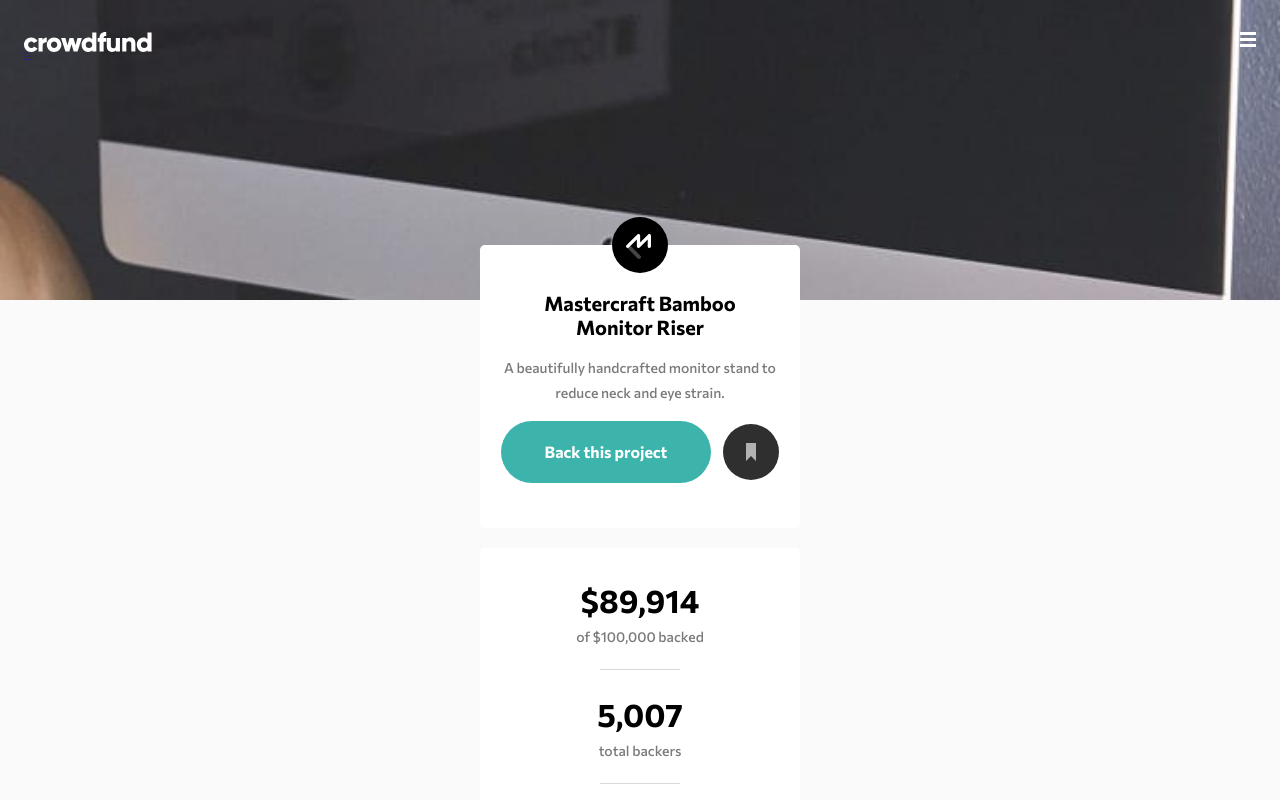
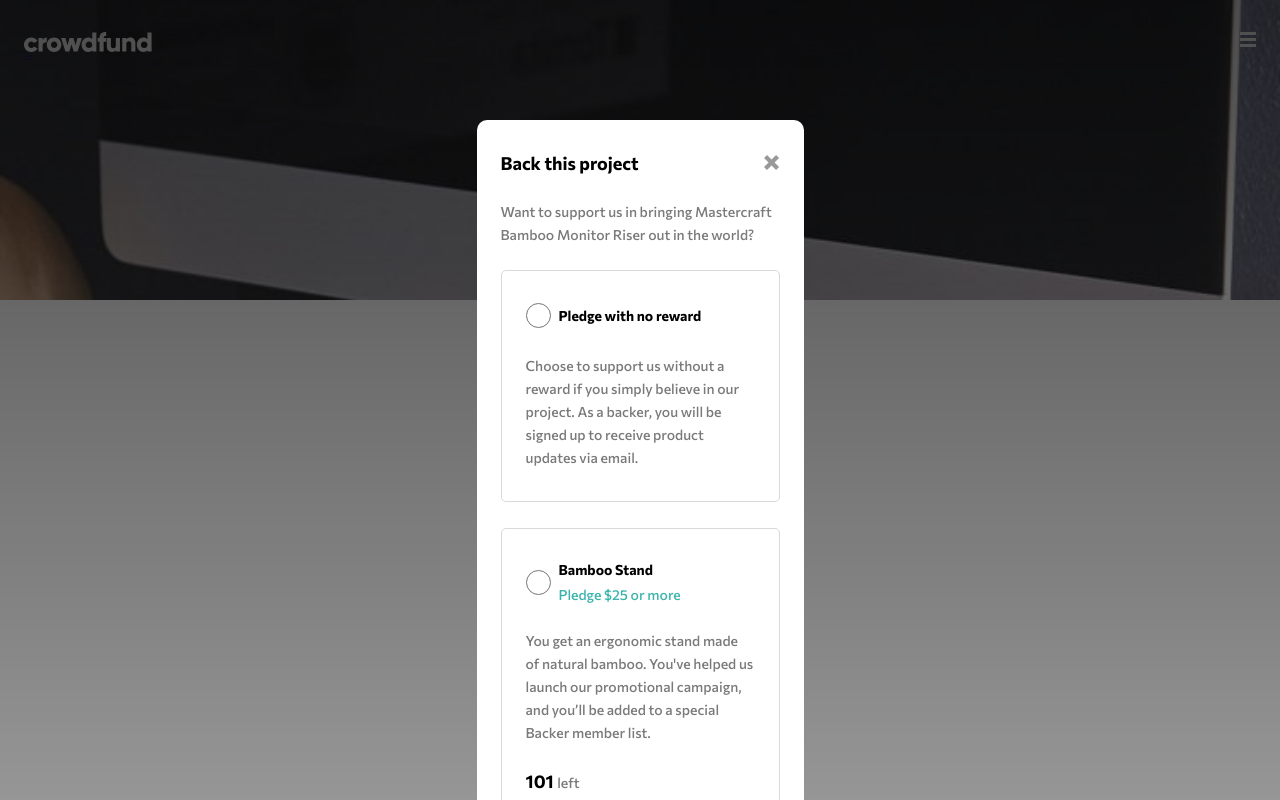
Before and after one commit to PHnrq/crowdfunding-product-page, a React (Create React App) app: page / in a window 1280 px wide. Shown: the top 800 px of the page. Built offline with nearby package versions, Linux system fonts and the light colour scheme.

Commit message:
add modal layout

```diff
--- a/src/App.tsx
+++ b/src/App.tsx
@@ -1,6 +1,7 @@
 import { AboutSection } from "./components/AboutSection";
 import { CtaCard } from "./components/CtaCard";
 import { Header } from "./components/Header";
+import { Modal } from "./components/Modal";
 import { SalesInfo } from "./components/SalesInfo";
 import { GlobalStyle } from "./styles/global";
 
@@ -14,6 +15,7 @@ export function App() {
         <SalesInfo />
         <AboutSection />
       </main>
+      <Modal />
     </>
   );
 }
--- /dev/null
+++ b/src/components/Modal/index.tsx
@@ -0,0 +1,102 @@
+import { Container } from "./styles";
+
+import closeModalImg from "../../assets/images/icon-close-modal.svg";
+
+export function Modal() {
+  return (
+    <Container>
+      <div>
+        <div id="headerModal">
+          <h3>Back this project</h3>
+          <img src={closeModalImg} alt="Fechar" />
+        </div>
+
+        <p>
+          Want to support us in bringing Mastercraft Bamboo Monitor Riser out in
+          the world?
+        </p>
+
+        <fieldset>
+          <div>
+            <div>
+              <input type="radio" name="reward" id="noReward" />
+              <label htmlFor="noReward">Pledge with no reward</label>
+            </div>
+
+            <p>
+              Choose to support us without a reward if you simply believe in our
+              project. As a backer, you will be signed up to receive product
+              updates via email.
+            </p>
+          </div>
+
+          <div>
+            <div>
+              <input type="radio" name="reward" id="noReward" />
+              <label htmlFor="noReward">
+                Bamboo Stand
+                <span>Pledge $25 or more</span>
+              </label>
+            </div>
+
+            <p>
+              You get an ergonomic stand made of natural bamboo. You've helped
+              us launch our promotional campaign, and you’ll be added to a
+              special Backer member list.
+            </p>
+
+            <div className="productAmount">
+              <p>
+                101 <span>left</span>
+              </p>
+            </div>
+          </div>
+
+          <div>
+            <div>
+              <input type="radio" name="reward" id="noReward" />
+              <label htmlFor="noReward">
+                Black Edition Stand
+                <span>Pledge $75 or more</span>
+              </label>
+            </div>
+
+            <p>
+              You get a Black Special Edition computer stand and a personal
+              thank you. You’ll be added to our Backer member list. Shipping is
+              included.
+            </p>
+
+            <div className="productAmount">
+              <p>
+                64 <span>left</span>
+              </p>
+            </div>
+          </div>
+
+          <div>
+            <div>
+              <input type="radio" name="reward" id="noReward" />
+              <label htmlFor="noReward">
+                Mahogany Special Edition
+                <span>Pledge $200 or more</span>
+              </label>
+            </div>
+
+            <p>
+              You get two Special Edition Mahogany stands, a Backer T-Shirt, and
+              a personal thank you. You’ll be added to our Backer member list.
+              Shipping is included.
+            </p>
+
+            <div className="productAmount">
+              <p>
+                0 <span>left</span>
+              </p>
+            </div>
+          </div>
+        </fieldset>
+      </div>
+    </Container>
+  );
+}
--- /dev/null
+++ b/src/components/Modal/styles.ts
@@ -0,0 +1,110 @@
+import styled from "styled-components";
+
+export const Container = styled.div`
+
+    position: fixed;
+    z-index: 1;
+    left: 0;
+    top: 0;
+    width: 100%;
+    height: 100%;
+    overflow: auto;
+
+    background: linear-gradient(180deg, rgba(0, 0, 0, 0.7) 0%, rgba(0, 0, 0, 0.4) 100%);
+
+    >div{
+        max-width: 327px;
+        margin: 12rem auto;
+        padding: 3.2rem 2.4rem;
+
+        border-radius: 1rem;
+        background: #fff;
+
+
+        #headerModal{
+            display: flex;
+            justify-content: space-between;
+            align-items: center;
+
+            h3{
+                font-size: 1.8rem;
+                font-weight: 700;
+                color: #000;
+            }
+
+            img{
+                width: 16px;
+                height: 16px;
+            }
+        }
+
+        p{
+            margin-top: 2.6rem;
+
+            font-size: 1.4rem;
+            font-weight: 500;
+            line-height: 2.3rem;
+            color: var(--dark-gray);
+        }
+
+        fieldset{
+            margin-top: 2.4rem;
+
+            >div{
+                padding: 3.2rem 2.4rem;
+                margin-bottom: 2.6rem;
+
+                border: 1px solid #d9d9d9;
+                border-radius: 0.5rem;
+
+                div{
+                    display: flex;
+                    align-items: center;
+                    gap: .8rem;
+
+                    input{
+                        width: 2.5rem;
+                        height: 2.5rem;
+                    }
+                }
+
+                label{
+                    font-size: 1.4rem;
+                    font-weight: 700;
+                    color: var(--black);
+
+                    display: flex;
+                    flex-direction: column;
+                    align-items: start;
+                    gap: .8rem;
+
+                    span{
+                        font-size: 1.4rem;
+                        font-weight: 500;
+                        color: var(--moderate-cyan);
+                    }
+
+                }
+
+                .productAmount{
+                    display: flex;
+                    align-items: center;
+                    gap: .8rem;
+
+                    p{
+                        font-size: 1.8rem;
+                        font-weight: 700;
+                        color: var(--black);
+                    }
+
+                    span{
+                        font-size: 1.4rem;
+                        font-weight: 500;
+                        color: var(--dark-gray);
+                    }
+                }
+            }
+
+        }
+    }
+`;
```
